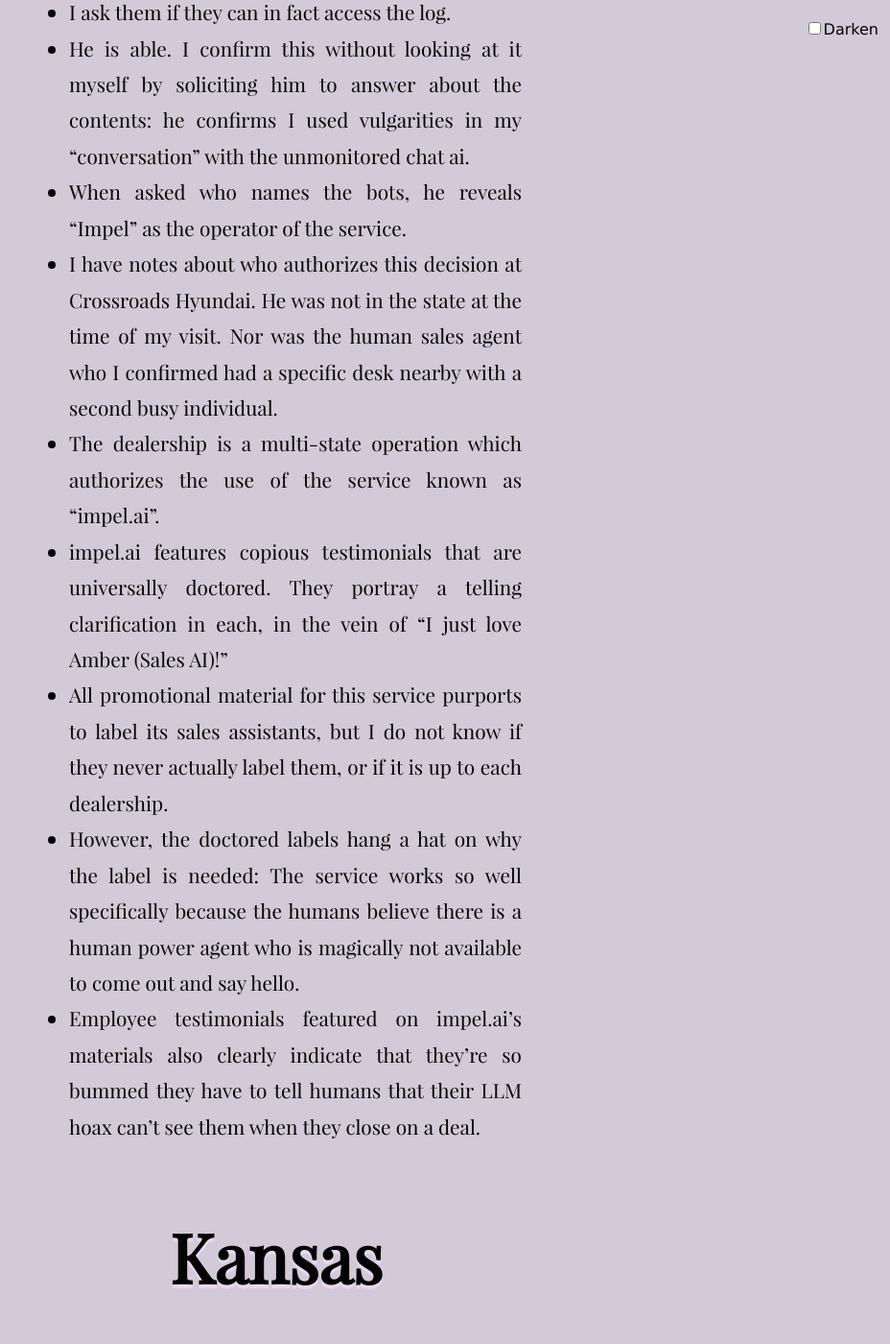
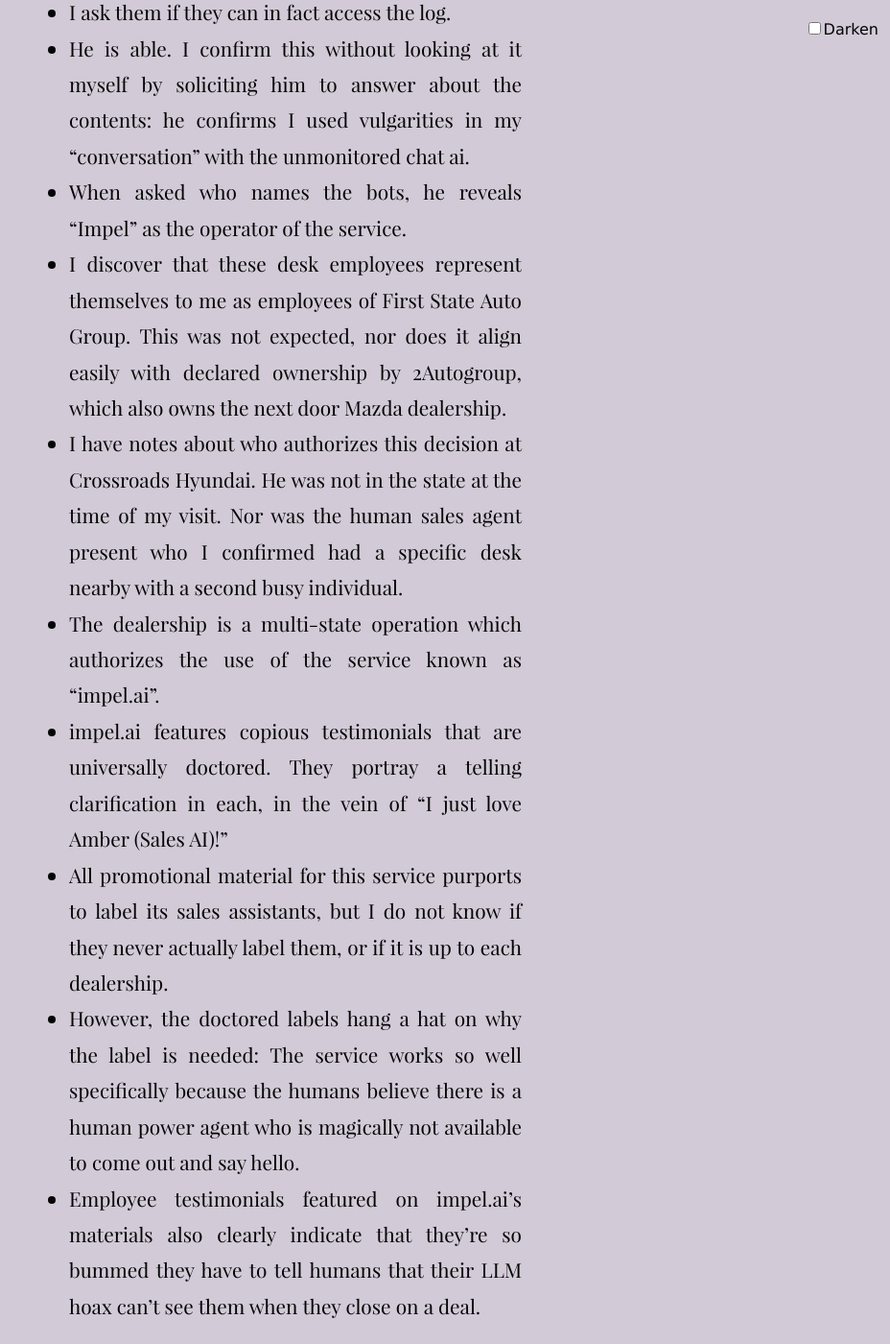
Before and after one commit to tiliv/antibody, a Jekyll site: the page built from docs/journal/autumn-ryan-First-State-Auto-Group/index.md, in a window 1280 px wide and 1400 px high, scrolled down 4559 px. Shown: the whole window at 96% size, without its empty margins (352-1280 px from the left). Built offline with Jekyll 4.4.1, drawn with Linux system fonts in a browser that asks for light colours; some of the changed text lies outside the part shown.

Commit message:
Expand notes for 2Autogroup

```diff
--- a/docs/journal/autumn-ryan-First-State-Auto-Group/index.md
+++ b/docs/journal/autumn-ryan-First-State-Auto-Group/index.md
@@ -56,12 +56,18 @@
 - I ask them if they can in fact access the log.
 - He is able. I confirm this without looking at it myself by soliciting him to answer about the contents: he confirms I used vulgarities in my "conversation" with the unmonitored chat ai.
 - When asked who names the bots, he reveals "Impel" as the operator of the service.
-- I have notes about who authorizes this decision at Crossroads Hyundai. He was not in the state at the time of my visit. Nor was the human sales agent who I confirmed had a specific desk nearby with a second busy individual.
+- I discover that these desk employees represent themselves to me as employees of First State Auto Group. This was not expected, nor does it align easily with declared ownership by 2Autogroup, which also owns the next door Mazda dealership.
+- I have notes about who authorizes this decision at Crossroads Hyundai. He was not in the state at the time of my visit. Nor was the human sales agent present who I confirmed had a specific desk nearby with a second busy individual.
 - The dealership is a multi-state operation which authorizes the use of the service known as "impel.ai".
 - impel.ai features copious testimonials that are universally doctored. They portray a telling clarification in each, in the vein of "I just love Amber (Sales AI)!"
 - All promotional material for this service purports to label its sales assistants, but I do not know if they never actually label them, or if it is up to each dealership.
 - However, the doctored labels hang a hat on why the label is needed: The service works so well specifically because the humans believe there is a human power agent who is magically not available to come out and say hello.
 - Employee testimonials featured on impel.ai's materials also clearly indicate that they're so bummed they have to tell humans that their LLM hoax can't see them when they close on a deal.
+
+_Supplemental:_
+
+1. It is not lost on me that Bojangles Michel's desk ownership is hearsay. We have no first-hand claim with metadata that the desk is anything but a social engineering decoy.
+
 
 ### Kansas
 
@@ -69,6 +75,7 @@
 
 - It appears the owner of Crossroads Hyundai bought the Reed Hyundai dealership exactly a month ago.
 - The reviews of the location preceding this announcement are very bad. My intuition says that the new owner is specifically scouting dealerships with terrible service, and planning to apply the LLM hoax to fix it.
+- The new owners also got a Toyota dealership.
 - My hunch was a bullseye. The representatives here were at first pretending to not engage with the Impel angle, preferring to reduce it instead to "lead generation".
 - I recorded this interaction.
 - As soon as I brought up Impel being equal to AI sales agents, everyone admitted we were talking about the same thing.
```
Also changed, not shown: other parts of docs/journal/autumn-ryan-First-State-Auto-Group/index.md (+1 -1 lines).
